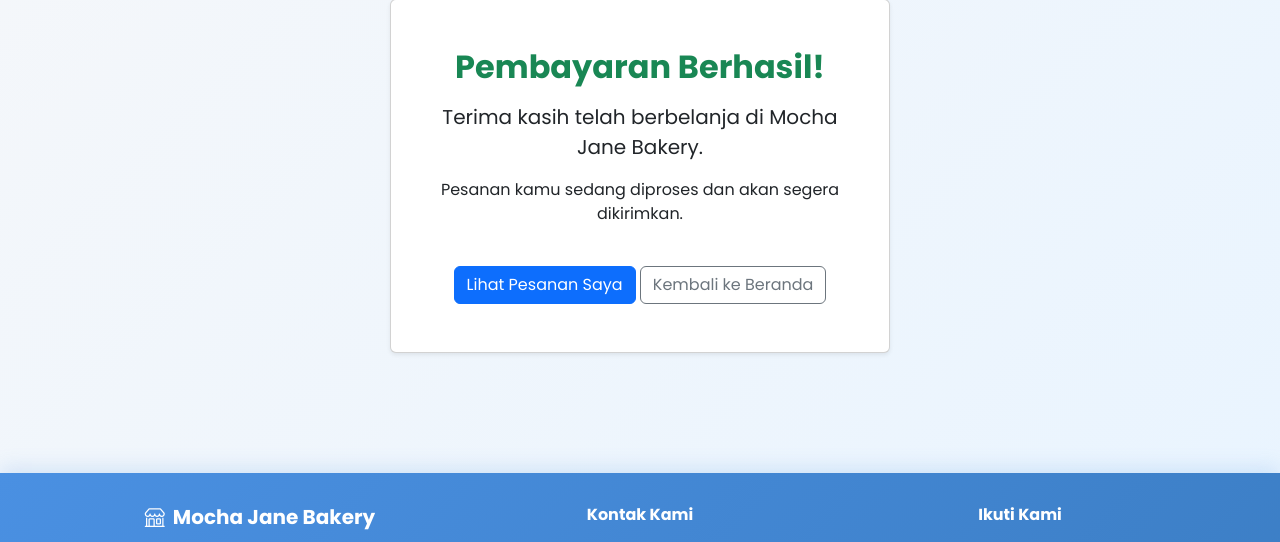
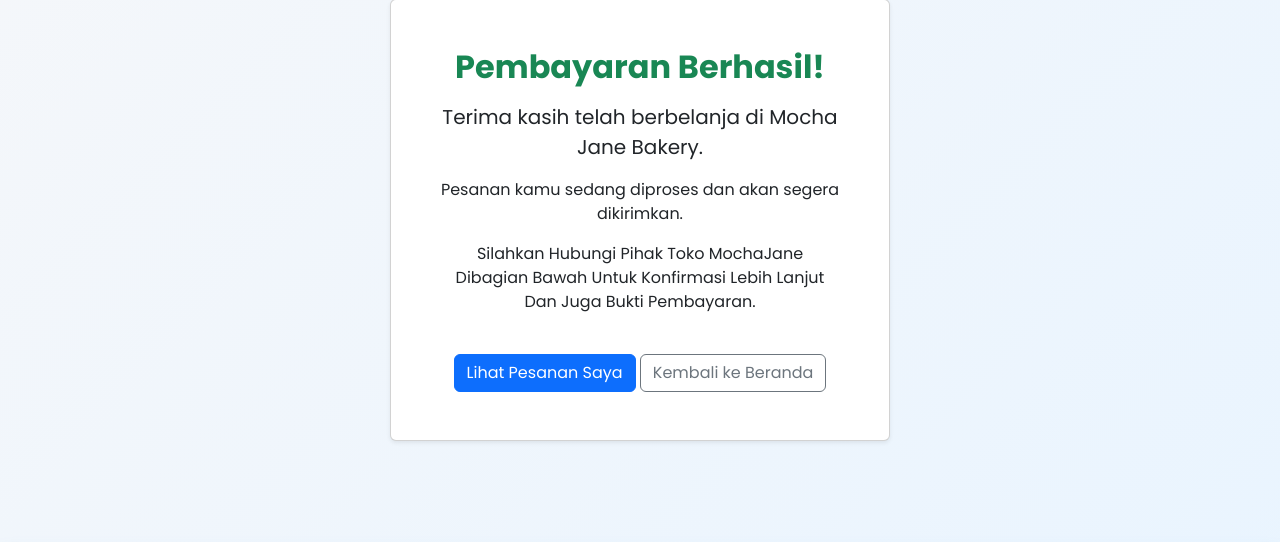
Before and after one commit to DaffaGastia/UAS_PROJEK, a Laravel app: page /checkout/success in a window 1280 px wide. Shown: the part 151-693 px from the top of the page. Run offline with Laravel 12, Linux system fonts and the light colour scheme; parts of the project's set-up code (start-up, migrations or seed data) failed here and were passed over.

Commit message:
checkoutpesanalhamdulillah

```diff
--- a/resources/views/orders/success.blade.php
+++ b/resources/views/orders/success.blade.php
@@ -7,6 +7,7 @@
         <h2 class="text-success fw-bold mb-3">Pembayaran Berhasil!</h2>
         <p class="lead">Terima kasih telah berbelanja di <strong>Mocha Jane Bakery</strong>.</p>
         <p>Pesanan kamu sedang diproses dan akan segera dikirimkan.</p>
+        <p>Silahkan Hubungi Pihak Toko MochaJane Dibagian Bawah Untuk Konfirmasi Lebih Lanjut Dan Juga Bukti Pembayaran.</p>
 
         <div class="mt-4">
             <a href="{{ route('orders.index') }}" class="btn btn-primary">Lihat Pesanan Saya</a>
```
